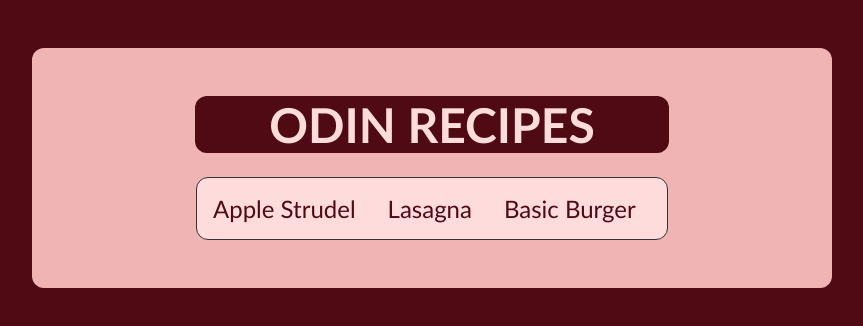
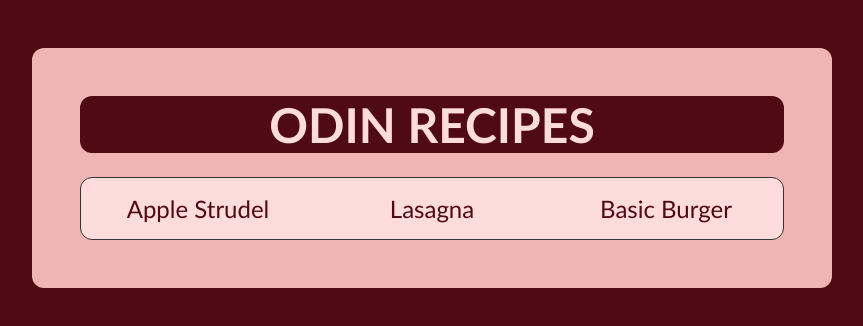
Before and after one commit to MLGJPrime/odin-recipes, a plain HTML site: page index.html in a window 1280 px wide. Shown: the whole page, without its empty margins (208-1071 px from the left). Drawn offline with Linux system fonts and the light colour scheme.

Commit message:
Fixed the width of the ul element in homepage, matched widths accross pages

```diff
--- a/style.css
+++ b/style.css
@@ -16,7 +16,7 @@ body {
 }
 
 .title {
-    width: 474px;
+    width: 704px;
     background-color: rgb(80, 10, 20)!important;
     color: rgb(255, 220, 220);
     text-transform: uppercase;
@@ -31,7 +31,7 @@ body {
 ul {
     background-color: rgb(255, 220, 220);
     list-style: none;
-    width: 472px;
+    width: 704px;
     padding: 0;
     border: 1px solid #333!important;
     border-radius: 12px;
@@ -44,6 +44,7 @@ li {
 }
 
 li a {
+    width: 234px;
     display: block;
     color: rgb(80, 10, 20);
     font-size: 24px;
```
